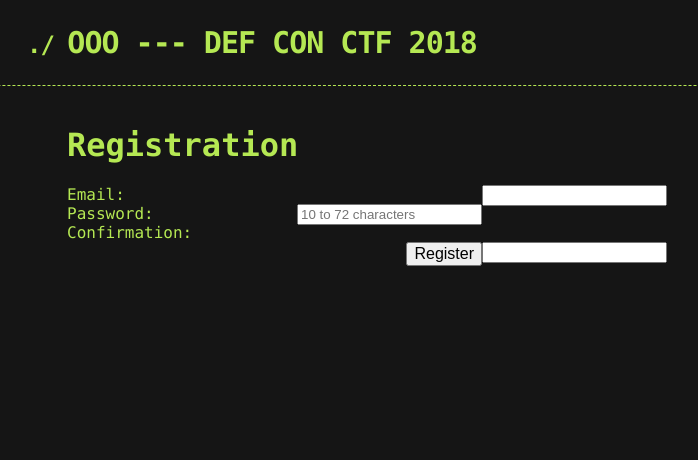
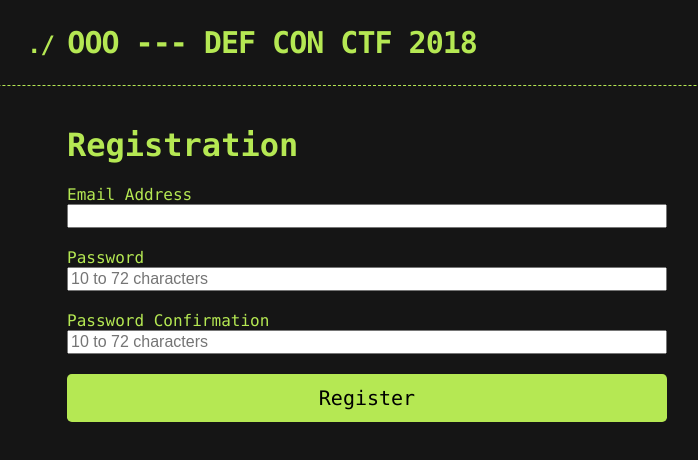
Before and after one commit to o-o-overflow/dc2019q-scoreboard, a React (Create React App) app in the folder registration_frontend/: page / in a window 1280 px wide. Shown: the top 460 px of the page, without its empty margins (273-971 px from the left). Built offline with nearby package versions, Linux system fonts and the light colour scheme.

Commit message:
Make the form a little more user friendly

```diff
--- a/registration_frontend/src/app.jsx
+++ b/registration_frontend/src/app.jsx
@@ -18,7 +18,7 @@
       if (message.data.complete) {
         this.register(message.data.nonce);
       } else {
-        this.setState({ ...this.state, status: `${this.state.status}.` });
+        this.setState({ ...this.state, status: `${this.state.status} .` });
       }
     };
   }
@@ -116,22 +116,22 @@
         </header>
         <div className="container">
           <h1>Registration</h1>
-          <div>
-            <label htmlFor="email">Email:
+          <div className="form-group">
+            <label htmlFor="email">Email Address<br />
               <input id="email" type="text" onChange={this.handleEmailChange} onKeyPress={this.handleKeyPress} value={this.state.email} />
             </label>
           </div>
-          <div>
-            <label htmlFor="password">Password:
+          <div className="form-group">
+            <label htmlFor="password">Password<br />
               <input id="password" placeholder="10 to 72 characters" type="password" onChange={this.handlePasswordChange} onKeyPress={this.handleKeyPress} value={this.state.password} />
             </label>
           </div>
-          <div>
-            <label htmlFor="password_confirmation">Confirmation:
-              <input id="password_confirmation" type="password" onChange={this.handlePasswordConfirmationChange} onKeyPress={this.handleKeyPress} value={this.state.password_confirmation} />
+          <div className="form-group">
+            <label htmlFor="password_confirmation">Password Confirmation<br />
+              <input id="password_confirmation" placeholder="10 to 72 characters" type="password" onChange={this.handlePasswordConfirmationChange} onKeyPress={this.handleKeyPress} value={this.state.password_confirmation} />
             </label>
           </div>
-          <div>
+          <div className="form-group">
             <input className="button" disabled={this.state.button_disabled} onClick={this.handleRegister} type="button" value="Register" />
           </div>
           {status}
--- a/registration_frontend/src/index.css
+++ b/registration_frontend/src/index.css
@@ -1,3 +1,7 @@
+* {
+  box-sizing: border-box;
+}
+
 a {
     color: inherit;
     text-decoration: none;
@@ -32,15 +36,26 @@
 }
 
 input {
-    float: right;
+    font-size: 1rem;
+    width: 100%;
 }
 
 .button {
-    font-size: 16px;
+    background-color: #b5e853;
+    border: 1px solid transparent;
+    border-radius: .3rem;
+    cursor: pointer;
+    display: block;
+    font-family: Monaco, "Bitstream Vera Sans Mono", "Lucida Console", Terminal, monospace;
+    font-size: 1.25rem;
+    line-height: 1.5;
+    margin: 0;
+    padding: .5rem 1rem;
 }
 
 .button:disabled {
-    color: black;
+    cursor: auto;
+    opacity: .65;
 }
 
 .container {
@@ -49,6 +64,10 @@
     width: 90%;
 }
 
+.form-group {
+    padding-bottom: 20px;
+}
+
 .wrapped {
     word-wrap: break-word;
 }
```
